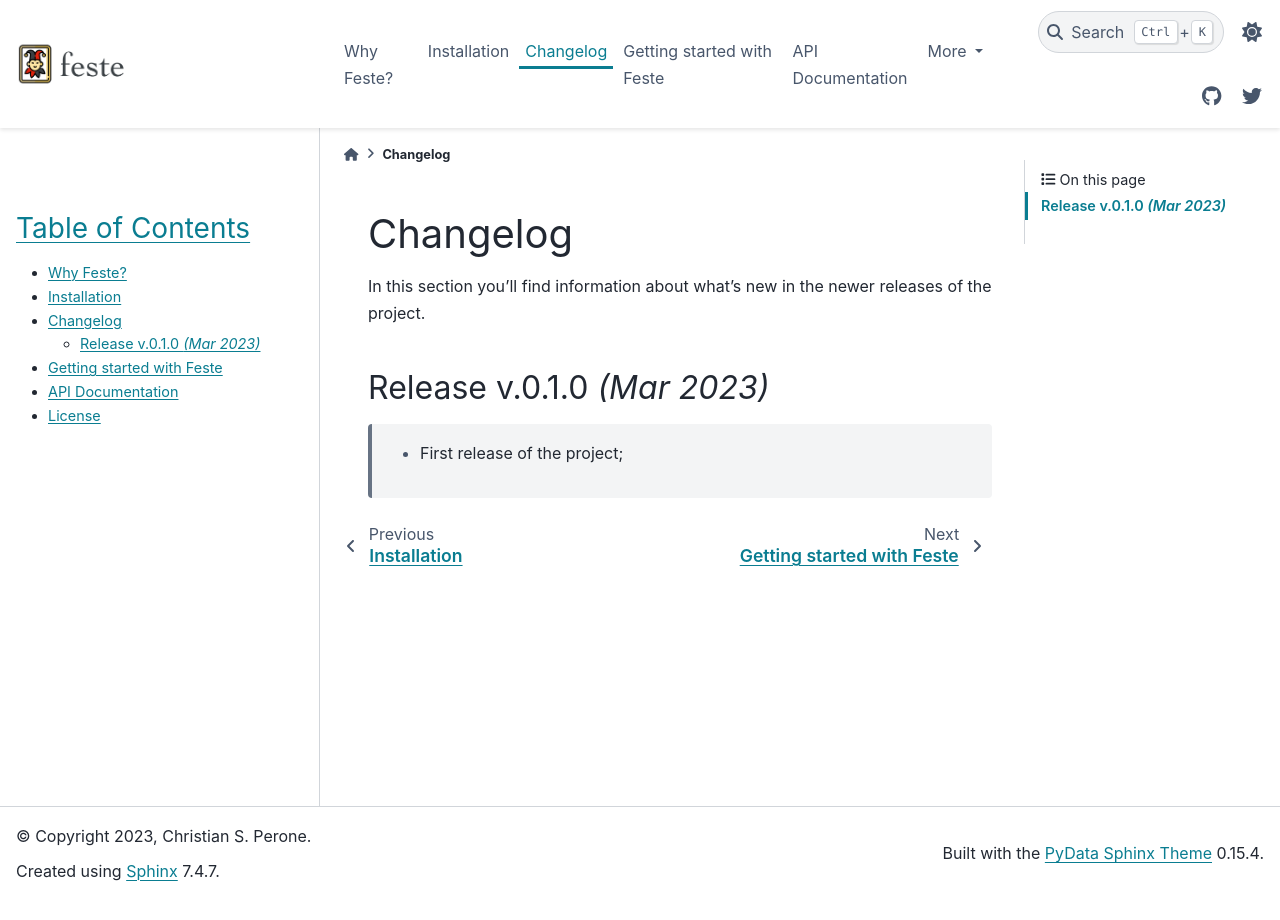
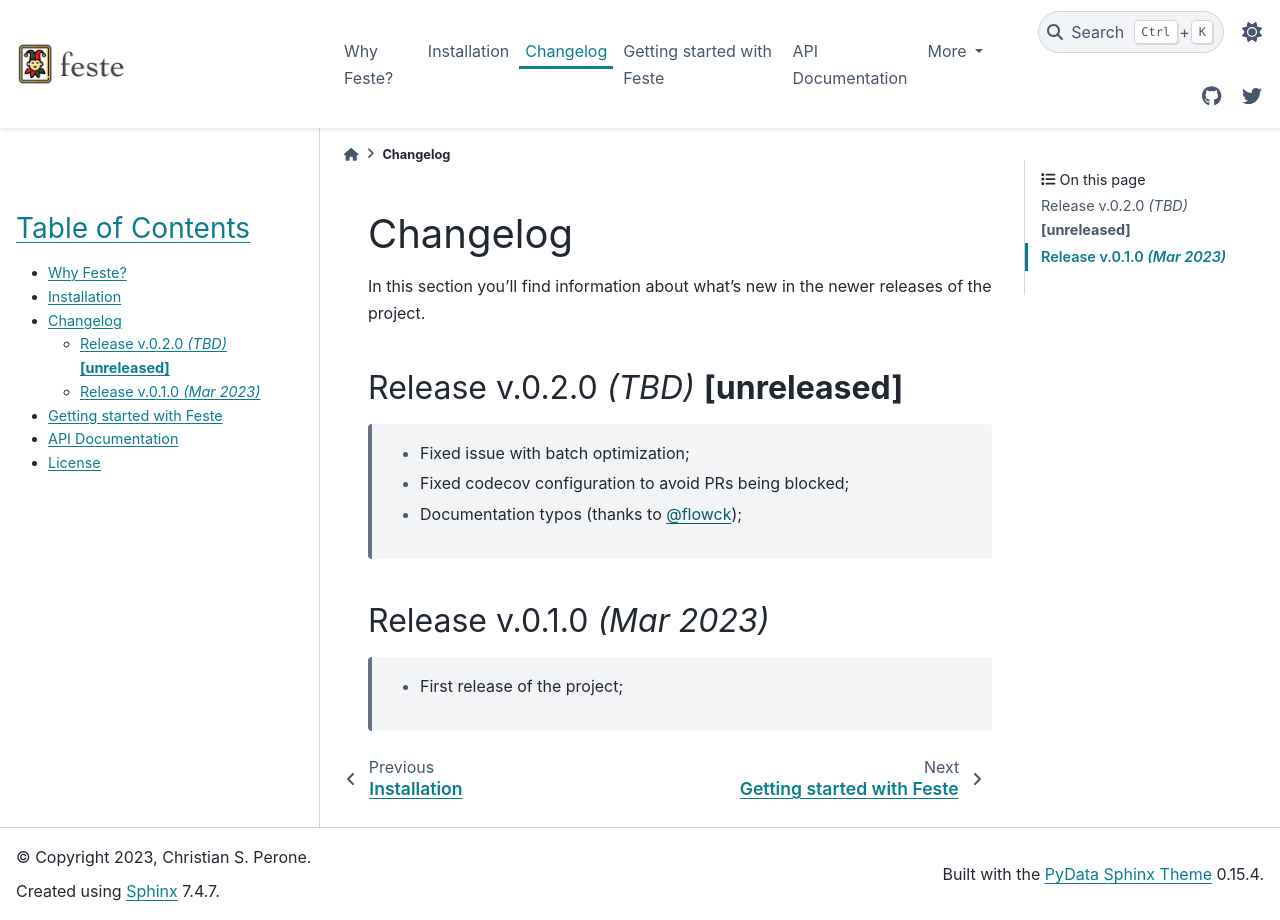
Before and after one commit to perone/feste, a Sphinx documentation site: the page built from docs/source/changelog.rst, in a window 1280 px wide. Built offline with Sphinx 7.4.7 and the PyData theme 0.15.4, drawn with Linux system fonts in a browser that asks for light colours.

Commit message:
Bumping version. (#3)

```diff
--- a/docs/source/changelog.rst
+++ b/docs/source/changelog.rst
@@ -3,6 +3,12 @@ Changelog
 In this section you'll find information about what's new in the newer
 releases of the project.
 
+Release v.0.2.0 `(TBD)` **[unreleased]**
+-------------------------------------------------------------------------------
+    * Fixed issue with batch optimization;
+    * Fixed codecov configuration to avoid PRs being blocked;
+    * Documentation typos (thanks to `@flowck <https://github.com/flowck>`_);
+
 Release v.0.1.0 `(Mar 2023)`
 -------------------------------------------------------------------------------
     * First release of the project;
--- a/docs/source/conf.py
+++ b/docs/source/conf.py
@@ -14,7 +14,7 @@ sys.path.insert(0, os.path.abspath('../../'))
 project = 'Feste'
 copyright = '2023, Christian S. Perone'
 author = 'Christian S. Perone'
-release = '0.1'
+release = '0.2.0'
 
 # -- General configuration ---------------------------------------------------
 # https://www.sphinx-doc.org/en/master/usage/configuration.html#general-configuration
--- a/setup.py
+++ b/setup.py
@@ -23,7 +23,7 @@ development_requires: List[str] = [
 
 setuptools.setup(
     name="feste",
-    version="0.1.0",
+    version="0.2.0",
     author="Christian S. Perone",
     author_email="christian.perone@gmail.com",
     description="Scalable NLP compositions with graph optimizations.",
```
